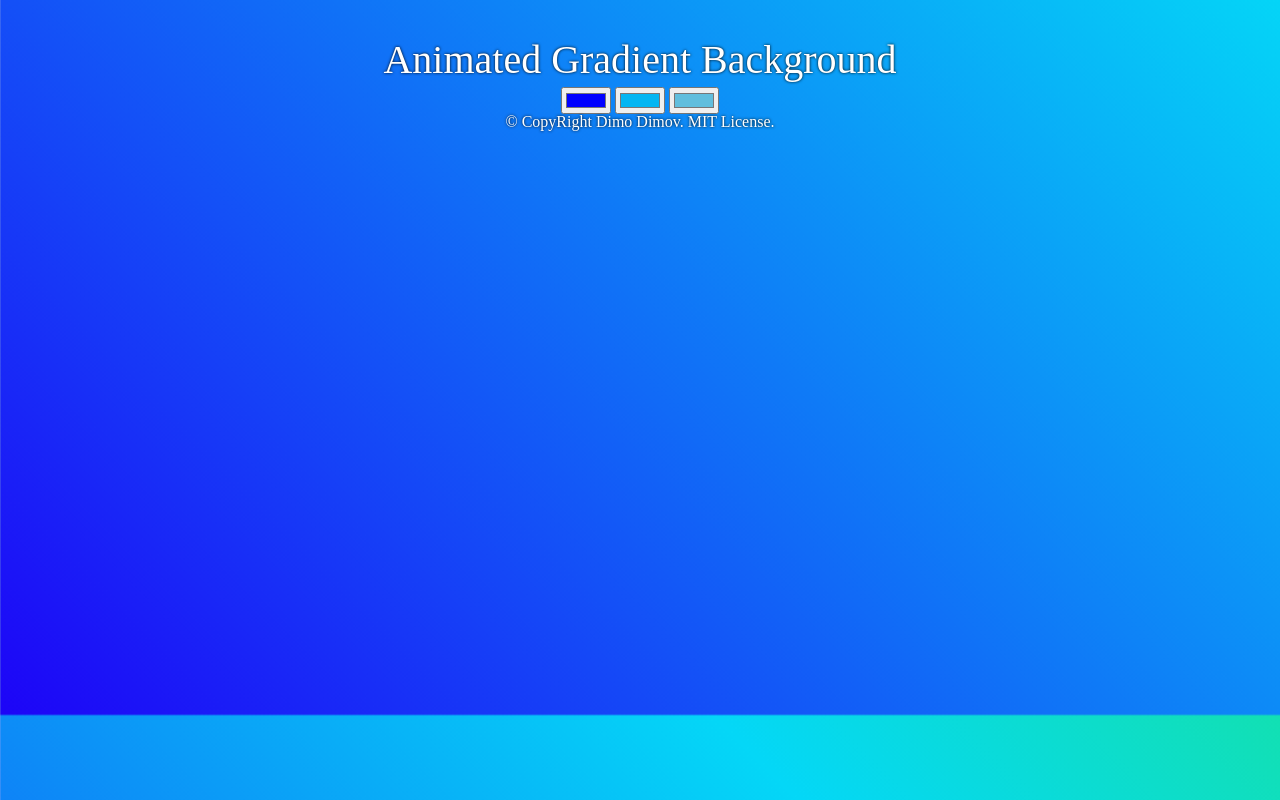
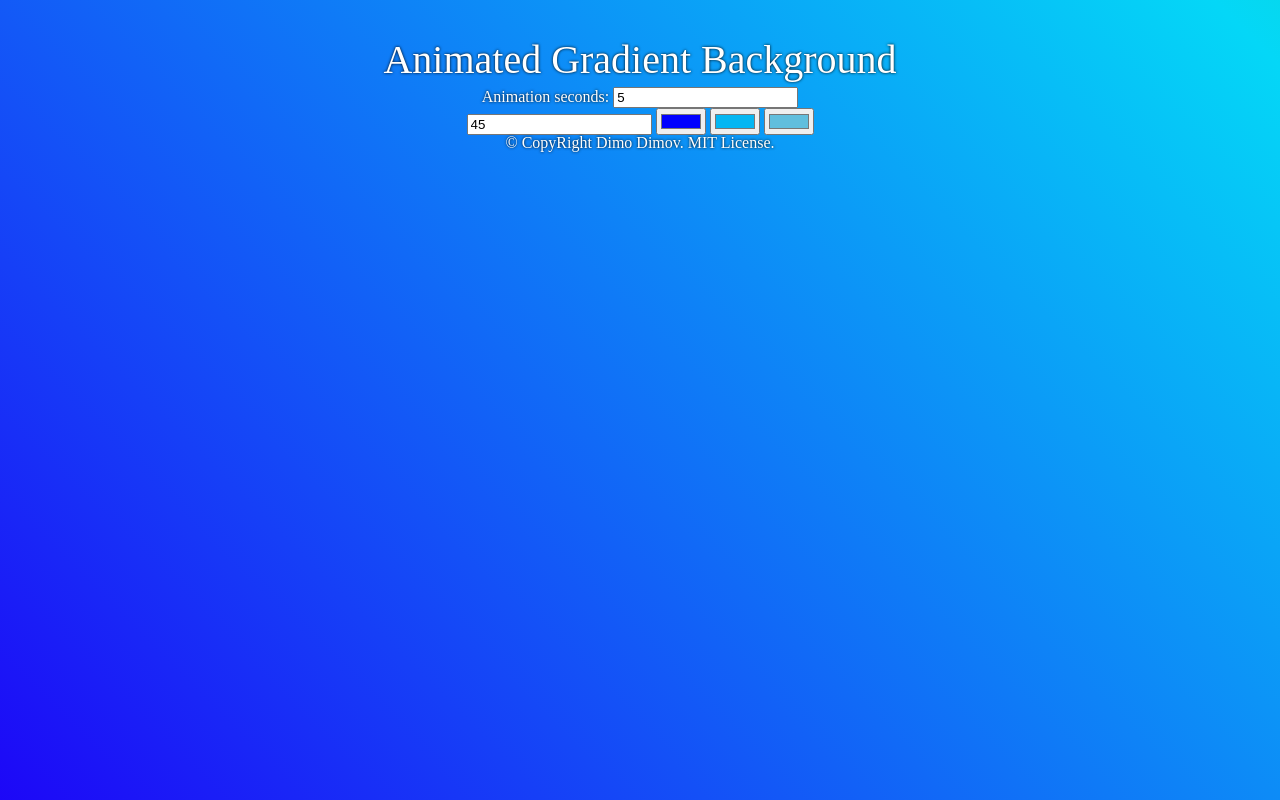
Before and after one commit to DimovDimo/animated-gradient-background, a plain HTML site: page app/index.html in a window 1280 px wide. Drawn offline with Linux system fonts and the light colour scheme.

Commit message:
added functions getContainerElement & animationSecondsGradient

```diff
--- a/app/index.html
+++ b/app/index.html
@@ -8,10 +8,16 @@
     <link rel="stylesheet" type="text/css" href="resources/css/styles.css">
 </head>
 
-<body>
-    <main id="container">
+<body id="container">
+    <main>
         <h1>Animated Gradient Background</h1>
 		<form>
+            <div class="form-inputs">
+                Animation seconds:
+                <input id="animation-seconds" type="number" value="5">
+            </div>
+
+            <input id="gradient-degrees" type="number" value="45">
 			<input id="gradient-color-1" type="color" value="#0000ff">
 			<input id="gradient-color-2" type="color" value="#04b6f2">
 			<input id="gradient-color-3" type="color" value="#61bedd">
--- a/app/resources/css/styles.css
+++ b/app/resources/css/styles.css
@@ -1,4 +1,4 @@
-body {
+#container {
 	text-align: center;
 	color: white;
 	text-shadow: 0px 0px 3px rgba(0, 0, 0, 1);
--- a/app/resources/js/animated-gradient.js
+++ b/app/resources/js/animated-gradient.js
@@ -4,7 +4,17 @@
 }());
 
 function gradientChange() {
-    //TODO
+    let container = getContainerElement();
+    animationSecondsGradient(container);
 }
 
 gradientChange();
+
+function getContainerElement() {
+    return document.getElementById("container");
+}
+
+function animationSecondsGradient(body) {
+    let animationSeconds = document.getElementById("animation-seconds").value;
+    container.style.setProperty("animation", `gradient ${animationSeconds}s infinite`);
+}
```
